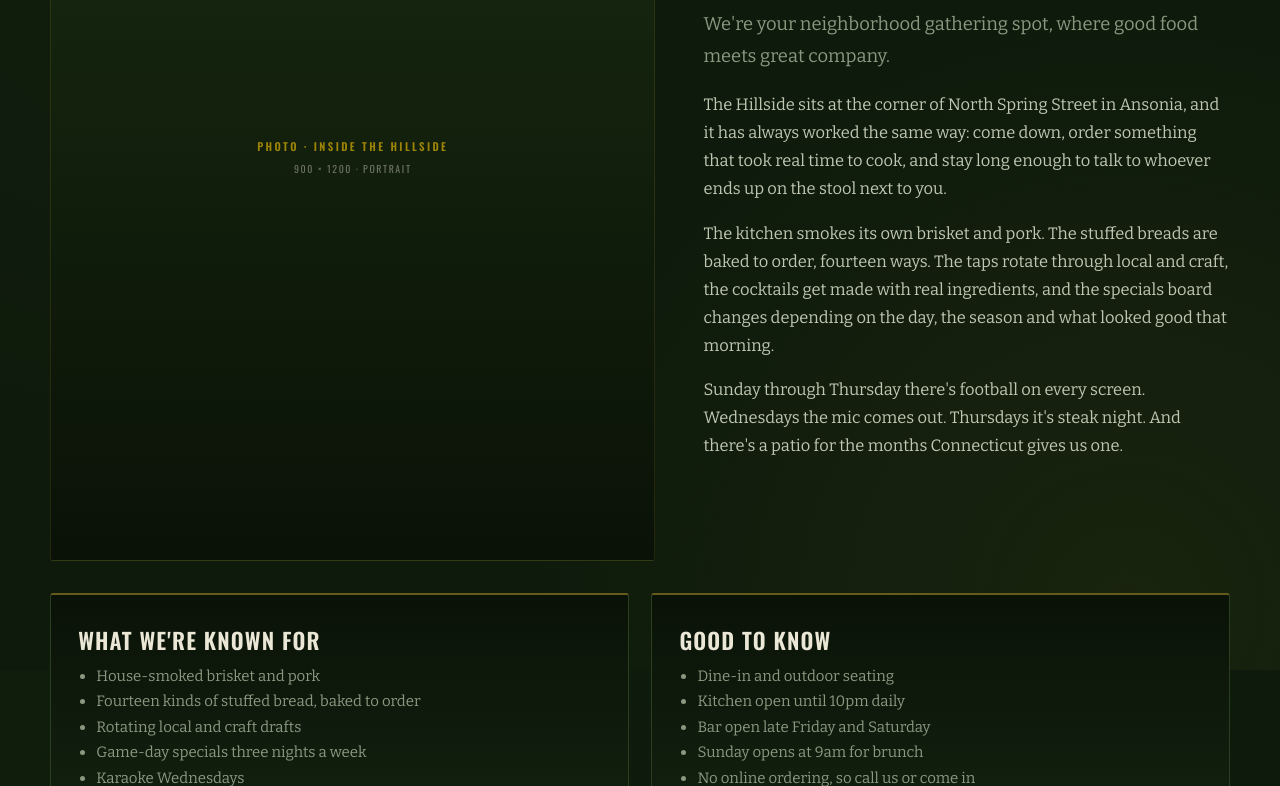
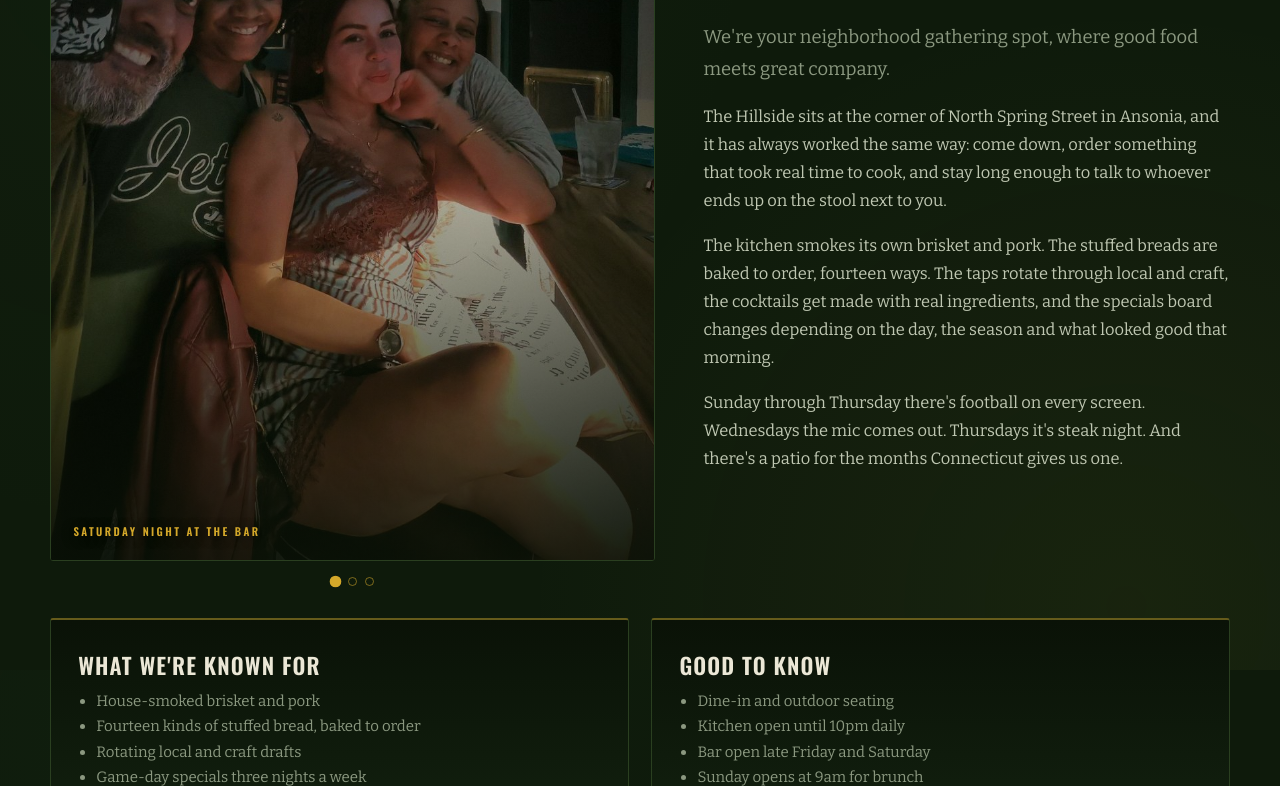
Before and after one commit to MelTech-ops/hillside, a plain HTML site: page neighborhood.html in a window 1280 px wide. Shown: the part 930-1716 px from the top of the page. Drawn offline with nearby package versions, Linux system fonts and the light colour scheme; no server answers; a web font is replaced by a local one.

Commit message:
Put the regulars carousel on the Neighborhood page too
The 'We're more than just a pub' section on neighborhood.html still had an
empty photo well; the carousel had only gone onto the home page.

```diff
--- a/neighborhood.html
+++ b/neighborhood.html
@@ -59,10 +59,21 @@
 <section class="section">
   <div class="wrap">
     <div class="split split--wide-left">
-      <figure class="ph ph--3x4">
-        <!-- Replace with: <img src="assets/img/room-tall.jpg" alt="Inside the Hillside"> -->
-        <span>Photo &middot; Inside the Hillside<small>900 &times; 1200 &middot; portrait</small></span>
-      </figure>
+      <div class="regulars" data-regulars>
+        <div class="regulars__frame">
+          <figure class="regulars__slide is-active" data-caption="Saturday night at the bar">
+            <img src="assets/img/regular-1.jpg" alt="Four regulars together at the Hillside bar">
+          </figure>
+          <figure class="regulars__slide" data-caption="Behind the bar">
+            <img src="assets/img/regular-2.jpg" alt="Bartender behind the bar at the Hillside" loading="lazy">
+          </figure>
+          <figure class="regulars__slide" data-caption="Karaoke Wednesday">
+            <img src="assets/img/regular-3.jpg" alt="A regular laughing during karaoke night" loading="lazy">
+          </figure>
+          <p class="regulars__cap" data-regulars-cap>Saturday night at the bar</p>
+        </div>
+        <div class="regulars__dots" data-regulars-dots></div>
+      </div>
       <div>
         <p class="eyebrow eyebrow--dark">Our story</p>
         <h2 class="display" style="font-size:clamp(2rem,4.5vw,3rem)">We're more than just a pub</h2>
```
